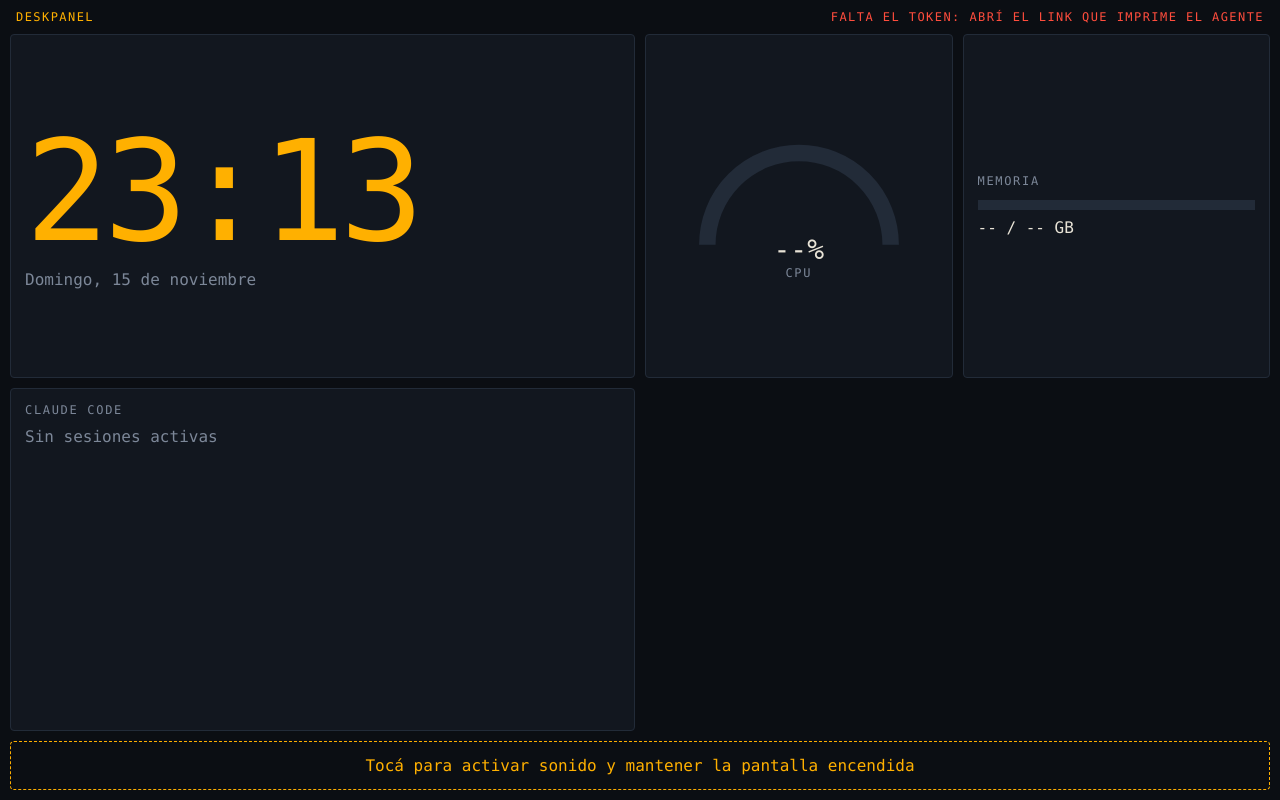
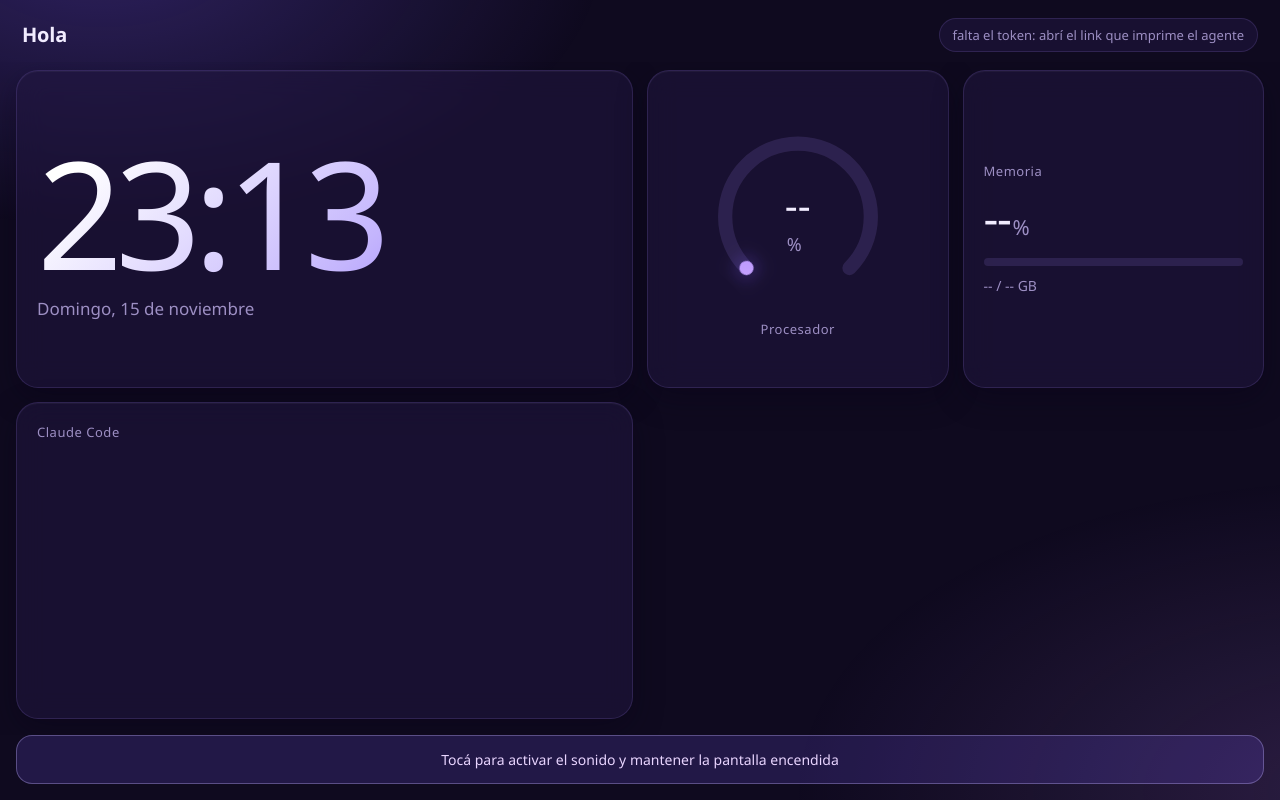
Before and after one commit to mmodugno/deskpanel, a website with bundled scripts: page panel/index.html in a window 1280 px wide. Built offline with nearby package versions, Linux system fonts and the light colour scheme.

Commit message:
feat(panel): rediseño en violetas oscuros con tarjetas de vidrio, anillo de CPU y degradados
Co-Authored-By: Claude Sonnet 5.5 <noreply@anthropic.com>
Claude-Session: https://claude.ai/code/session_013VCRWZDjTeFo15XF7NitQy

```diff
--- a/panel/index.html
+++ b/panel/index.html
@@ -3,52 +3,64 @@
 <head>
   <meta charset="utf-8">
   <meta name="viewport" content="width=device-width, initial-scale=1, viewport-fit=cover">
-  <meta name="theme-color" content="#0b0e13">
+  <meta name="theme-color" content="#0f0a1f">
   <link rel="manifest" href="manifest.webmanifest">
   <link rel="icon" href="icon.svg" type="image/svg+xml">
   <link rel="stylesheet" href="style.css">
   <title>deskpanel</title>
 </head>
 <body>
+  <div class="glow" aria-hidden="true"></div>
+
   <header class="bar">
-    <span class="brand">deskpanel</span>
-    <span id="host" class="host"></span>
-    <span id="link" class="link" data-state="connecting">conectando…</span>
+    <div>
+      <div id="greeting" class="greeting">Hola</div>
+      <div id="host" class="host"></div>
+    </div>
+    <span id="link" class="chip" data-state="connecting"><i></i><b>conectando</b></span>
   </header>
 
   <main class="board">
-    <section class="cell clock" aria-label="Hora">
+    <section class="card clock" aria-label="Hora">
       <div id="time" class="time">--:--</div>
       <div id="date" class="date"></div>
     </section>
 
-    <section class="cell gauge" aria-label="Procesador">
-      <svg viewBox="0 0 120 70" role="img" aria-label="Uso de CPU">
-        <path class="track" d="M10 62 A50 50 0 0 1 110 62" pathLength="100"/>
-        <path id="cpuArc" class="arc" d="M10 62 A50 50 0 0 1 110 62" pathLength="100"/>
-      </svg>
-      <div id="cpuValue" class="gauge-value">--%</div>
-      <div class="label">CPU</div>
+    <section class="card gauge" aria-label="Procesador">
+      <div class="ring">
+        <svg viewBox="0 0 120 120" role="img" aria-label="Uso de CPU">
+          <defs>
+            <linearGradient id="g1" x1="0" y1="1" x2="1" y2="0">
+              <stop offset="0" stop-color="#7c5cff"/><stop offset="1" stop-color="#d8b4fe"/>
+            </linearGradient>
+          </defs>
+          <circle class="track" cx="60" cy="60" r="46" pathLength="100"/>
+          <circle id="cpuArc" class="arc" cx="60" cy="60" r="46" pathLength="100"/>
+        </svg>
+        <div class="ring-text"><span id="cpuValue">--</span><small>%</small></div>
+      </div>
+      <div class="label">Procesador</div>
     </section>
 
-    <section class="cell mem" aria-label="Memoria">
+    <section class="card mem" aria-label="Memoria">
       <div class="label">Memoria</div>
+      <div id="memBig" class="big">--<small>%</small></div>
       <div class="meter"><div id="memFill" class="fill"></div></div>
-      <div id="memText" class="mem-text">-- / -- GB</div>
+      <div id="memText" class="sub">-- / -- GB</div>
     </section>
 
-    <section class="cell claude" aria-label="Sesiones de Claude Code">
+    <section class="card claude" aria-label="Sesiones de Claude Code">
       <div class="label">Claude Code</div>
-      <ul id="sessions" class="sessions"><li class="empty">Sin sesiones activas</li></ul>
+      <ul id="sessions" class="sessions"></ul>
     </section>
 
-    <section id="weatherCell" class="cell weather" aria-label="Clima" hidden>
-      <div id="weatherTemp" class="temp"></div>
-      <div id="weatherText" class="label"></div>
+    <section id="weatherCell" class="card weather" aria-label="Clima" hidden>
+      <div class="label" id="weatherText"></div>
+      <div id="weatherTemp" class="big"></div>
     </section>
   </main>
 
-  <button id="arm" class="arm" type="button">Tocá para activar sonido y mantener la pantalla encendida</button>
+  <button id="arm" class="arm" type="button">Tocá para activar el sonido y mantener la pantalla encendida</button>
   <div id="flash" class="flash" aria-hidden="true"></div>
   <script type="module" src="app.js"></script>
 </body>
--- a/panel/style.css
+++ b/panel/style.css
@@ -1,13 +1,17 @@
 :root {
-  --bg: #0b0e13;
-  --cell: #12171f;
-  --line: #222b38;
-  --ink: #e8e3d6;
-  --dim: #7c8798;
-  --amber: #ffb000;
-  --red: #ff4d3d;
-  --green: #4be08a;
-  font-family: ui-monospace, "SF Mono", "Cascadia Mono", Menlo, Consolas, monospace;
+  --bg: #0f0a1f;
+  --bg2: #1a1033;
+  --card: rgba(34, 22, 64, .55);
+  --card-line: rgba(167, 139, 250, .16);
+  --ink: #f1ecff;
+  --dim: #9d8fc4;
+  --violet: #7c5cff;
+  --lilac: #c4b5fd;
+  --orchid: #e9d5ff;
+  --ok: #86efc0;
+  --warn: #ff8fa3;
+  --radius: 22px;
+  font-family: ui-rounded, "SF Pro Rounded", "Segoe UI Variable Display", "Segoe UI", system-ui, sans-serif;
 }
 * { box-sizing: border-box; }
 html, body { height: 100%; margin: 0; }
@@ -18,60 +22,96 @@ body {
   flex-direction: column;
   padding: env(safe-area-inset-top) env(safe-area-inset-right) env(safe-area-inset-bottom) env(safe-area-inset-left);
   overflow: hidden;
+  position: relative;
+  transition: filter 2s;
 }
-.bar { display: flex; gap: 12px; align-items: baseline; padding: 10px 16px; color: var(--dim); font-size: 12px; letter-spacing: .12em; text-transform: uppercase; }
-.brand { color: var(--amber); }
-.host { flex: 1; }
-.link[data-state="ok"] { color: var(--green); }
-.link[data-state="error"] { color: var(--red); }
+body.night { filter: brightness(.55) saturate(.85); }
+
+.glow {
+  position: fixed; inset: -20%; z-index: 0; pointer-events: none;
+  background:
+    radial-gradient(40% 35% at 20% 10%, rgba(124, 92, 255, .28), transparent 70%),
+    radial-gradient(45% 40% at 90% 85%, rgba(192, 132, 252, .16), transparent 70%);
+}
+.bar, .board, .arm { position: relative; z-index: 1; }
+
+.bar { display: flex; justify-content: space-between; align-items: center; padding: 18px 22px 10px; }
+.greeting { font-size: 20px; font-weight: 600; letter-spacing: -.01em; }
+.host { color: var(--dim); font-size: 13px; margin-top: 2px; }
+.chip { display: inline-flex; align-items: center; gap: 8px; padding: 7px 13px; border-radius: 999px; background: var(--card); border: 1px solid var(--card-line); font-size: 13px; color: var(--dim); }
+.chip i { width: 8px; height: 8px; border-radius: 50%; background: var(--dim); }
+.chip[data-state="ok"] i { background: var(--ok); box-shadow: 0 0 10px var(--ok); }
+.chip[data-state="ok"] b { color: var(--ink); }
+.chip[data-state="error"] i { background: var(--warn); }
+.chip b { font-weight: 500; }
 
 .board {
   flex: 1; min-height: 0; overflow-y: auto;
-  display: grid; gap: 10px; padding: 0 10px 10px;
-  grid-template-columns: repeat(auto-fit, minmax(min(100%, 220px), 1fr));
-  grid-auto-rows: minmax(120px, 1fr);
+  display: grid; gap: 14px; padding: 8px 16px 16px;
+  grid-template-columns: repeat(auto-fit, minmax(min(100%, 230px), 1fr));
+  grid-auto-rows: minmax(150px, 1fr);
 }
-.cell { background: var(--cell); border: 1px solid var(--line); border-radius: 4px; padding: 14px; display: flex; flex-direction: column; justify-content: center; min-width: 0; }
-.cell[hidden] { display: none; }
-.label { color: var(--dim); font-size: 12px; letter-spacing: .14em; text-transform: uppercase; }
+.card {
+  background: var(--card);
+  border: 1px solid var(--card-line);
+  border-radius: var(--radius);
+  padding: 20px;
+  display: flex; flex-direction: column; justify-content: center;
+  min-width: 0;
+  backdrop-filter: blur(14px);
+  -webkit-backdrop-filter: blur(14px);
+  box-shadow: 0 10px 30px rgba(8, 4, 24, .35), inset 0 1px 0 rgba(255, 255, 255, .04);
+}
+.card[hidden] { display: none; }
+.label { color: var(--dim); font-size: 13px; font-weight: 500; letter-spacing: .04em; }
+.sub { color: var(--dim); font-size: 14px; font-variant-numeric: tabular-nums; }
+.big { font-size: 46px; font-weight: 300; letter-spacing: -.03em; font-variant-numeric: tabular-nums; margin: 6px 0 10px; }
+.big small, .ring-text small { font-size: .45em; color: var(--dim); margin-left: 2px; }
 
 .clock { grid-column: span 2; }
-.time { font-size: clamp(56px, 14vw, 140px); line-height: 1; color: var(--amber); letter-spacing: -.04em; font-variant-numeric: tabular-nums; }
-.date { margin-top: 8px; color: var(--dim); }
+.time {
+  font-size: clamp(64px, 15vw, 150px); font-weight: 200; line-height: 1; letter-spacing: -.05em;
+  font-variant-numeric: tabular-nums;
+  background: linear-gradient(135deg, #ffffff 10%, var(--lilac) 60%, var(--violet));
+  -webkit-background-clip: text; background-clip: text; color: transparent;
+}
+.date { margin-top: 10px; color: var(--dim); font-size: 17px; }
 .date::first-letter { text-transform: uppercase; }
 
-.gauge { align-items: center; }
-.gauge svg { width: min(100%, 220px); }
-.track, .arc { fill: none; stroke-width: 9; stroke-linecap: butt; }
-.track { stroke: var(--line); }
-.arc { stroke: var(--amber); stroke-dasharray: 0 100; transition: stroke-dasharray .6s ease, stroke .3s; }
-.arc[data-hot="true"] { stroke: var(--red); }
-.gauge-value { font-size: 28px; margin-top: -26px; font-variant-numeric: tabular-nums; }
+.gauge { align-items: center; gap: 6px; }
+.ring { position: relative; width: min(100%, 190px); aspect-ratio: 1; }
+.ring svg { width: 100%; height: 100%; transform: rotate(135deg); }
+.track, .arc { fill: none; stroke-width: 9; stroke-linecap: round; }
+.track { stroke: rgba(167, 139, 250, .14); stroke-dasharray: 75 100; }
+.arc { stroke: url(#g1); stroke-dasharray: 0 100; transition: stroke-dasharray .7s cubic-bezier(.3, .7, .2, 1); filter: drop-shadow(0 0 6px rgba(124, 92, 255, .7)); }
+.arc[data-hot="true"] { stroke: var(--warn); filter: drop-shadow(0 0 6px rgba(255, 143, 163, .7)); }
+.ring-text { position: absolute; inset: 0; display: grid; place-content: center; font-size: 40px; font-weight: 300; font-variant-numeric: tabular-nums; }
 
-.meter { height: 10px; background: var(--line); margin: 12px 0 8px; }
-.fill { height: 100%; width: 0; background: var(--amber); transition: width .6s ease; }
-.mem-text { font-variant-numeric: tabular-nums; }
+.meter { height: 8px; border-radius: 99px; background: rgba(167, 139, 250, .14); overflow: hidden; margin-bottom: 10px; }
+.fill { height: 100%; width: 0; border-radius: 99px; background: linear-gradient(90deg, var(--violet), var(--orchid)); transition: width .7s cubic-bezier(.3, .7, .2, 1); }
 
-.claude { grid-column: span 2; justify-content: flex-start; min-height: 160px; }
-.sessions { list-style: none; margin: 10px 0 0; padding: 0; display: grid; gap: 8px; overflow: auto; }
-.sessions li { display: grid; grid-template-columns: 14px 1fr auto; gap: 10px; align-items: center; }
-.sessions .empty { color: var(--dim); display: block; }
-.lamp { width: 12px; height: 12px; border-radius: 50%; background: var(--dim); }
-.lamp[data-state="working"] { background: var(--amber); animation: pulse 1.4s ease-in-out infinite; }
-.lamp[data-state="waiting"] { background: var(--red); animation: pulse .6s ease-in-out infinite; }
-.lamp[data-state="done"] { background: var(--green); }
-.s-name { overflow: hidden; text-overflow: ellipsis; white-space: nowrap; }
-.s-msg { grid-column: 2 / 4; color: var(--dim); font-size: 12px; }
+.claude { grid-column: span 2; justify-content: flex-start; gap: 12px; min-height: 170px; }
+.sessions { list-style: none; margin: 0; padding: 0; display: grid; gap: 10px; overflow: auto; }
+.session { display: grid; grid-template-columns: 1fr auto; gap: 2px 12px; align-items: center; padding: 12px 14px; border-radius: 14px; background: rgba(15, 10, 31, .45); border: 1px solid transparent; }
+.session[data-state="waiting"] { border-color: rgba(255, 143, 163, .55); box-shadow: 0 0 22px rgba(255, 143, 163, .18); }
+.s-name { font-weight: 600; overflow: hidden; text-overflow: ellipsis; white-space: nowrap; }
+.s-state { display: inline-flex; align-items: center; gap: 7px; font-size: 13px; color: var(--dim); }
+.s-state i { width: 9px; height: 9px; border-radius: 50%; background: var(--dim); }
+.session[data-state="working"] .s-state i { background: var(--lilac); animation: pulse 1.5s ease-in-out infinite; }
+.session[data-state="waiting"] .s-state { color: var(--warn); }
+.session[data-state="waiting"] .s-state i { background: var(--warn); animation: pulse .7s ease-in-out infinite; }
+.session[data-state="done"] .s-state i { background: var(--ok); }
+.s-msg { grid-column: 1 / 3; color: var(--dim); font-size: 13px; }
 .s-since { color: var(--dim); font-size: 12px; }
-@keyframes pulse { 50% { opacity: .25; } }
+.empty { color: var(--dim); text-align: center; padding: 18px 0; font-size: 14px; }
+@keyframes pulse { 50% { opacity: .3; } }
 
-.temp { font-size: 44px; }
+.arm { margin: 0 16px 16px; padding: 14px 18px; background: rgba(124, 92, 255, .18); color: var(--orchid); border: 1px solid rgba(196, 181, 253, .35); border-radius: 16px; font: inherit; font-size: 14px; min-height: 48px; cursor: pointer; }
+.arm:active { background: rgba(124, 92, 255, .32); }
+.arm[hidden] { display: none; }
+.flash { position: fixed; inset: 0; pointer-events: none; z-index: 5; box-shadow: inset 0 0 0 0 var(--warn); opacity: 0; }
+.flash.on { animation: flash 1s ease-out; }
+@keyframes flash { 0% { opacity: 1; box-shadow: inset 0 0 90px 30px rgba(255, 143, 163, .55); } 100% { opacity: 0; box-shadow: inset 0 0 90px 30px rgba(255, 143, 163, 0); } }
 
-.arm { margin: 0 10px 10px; padding: 14px; background: transparent; color: var(--amber); border: 1px dashed var(--amber); border-radius: 4px; font: inherit; min-height: 44px; cursor: pointer; }
-.arm[hidden] { display: none; }
-.flash { position: fixed; inset: 0; pointer-events: none; background: var(--red); opacity: 0; }
-.flash.on { animation: flash .9s ease-out; }
-@keyframes flash { 0% { opacity: .55; } 100% { opacity: 0; } }
-
-@media (max-width: 520px) { .clock, .claude { grid-column: span 1; } }
-@media (prefers-reduced-motion: reduce) { .lamp, .flash.on { animation: none; } }
+@media (max-width: 520px) { .clock, .claude { grid-column: span 1; } .bar { padding-inline: 16px; } }
+@media (prefers-reduced-motion: reduce) { .s-state i, .flash.on { animation: none; } .arc, .fill { transition: none; } }
```
Also changed, not shown: panel/icon.svg, panel/manifest.webmanifest.
